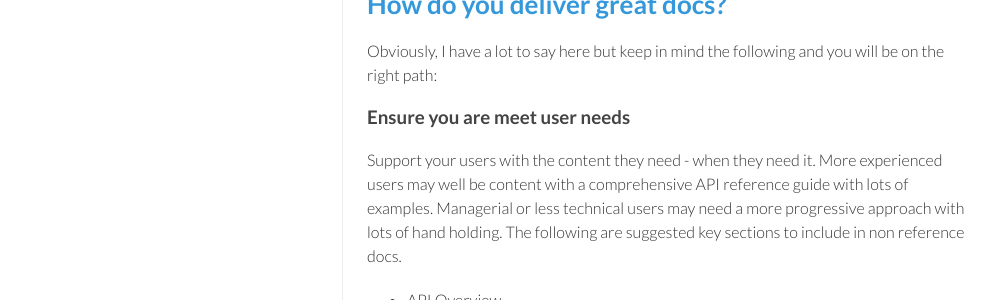
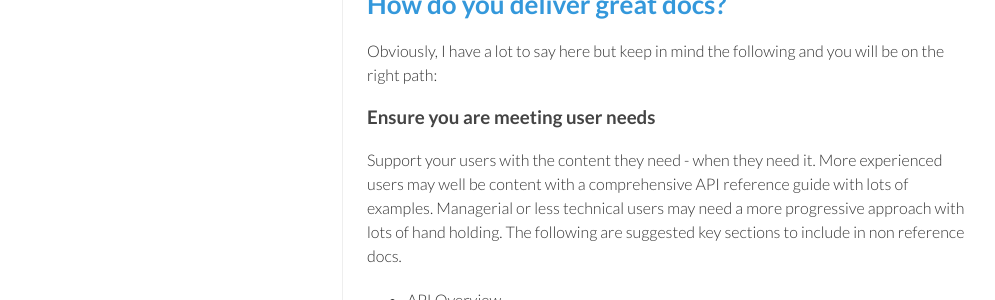
Before and after one commit to ddocs/ddocs.github.io, a Jekyll site: the page built from _posts/2018-06-10-API.md, in a window 1280 px wide and 900 px high, scrolled down 1173 px. Shown: the part 154-454 px from the top of the window, without its empty margins (148-1143 px from the left). Built offline with Jekyll 4.4.1, drawn with Linux system fonts in a browser that asks for light colours; nearby versions of some CDN libraries.

Commit message:
Update 2018-06-10-API.md

```diff
--- a/_posts/2018-06-10-API.md
+++ b/_posts/2018-06-10-API.md
@@ -23,7 +23,7 @@ Your product becomes more valuable when people use it and talk about it to their
 ## How do you deliver great docs?
 Obviously, I have a lot to say here but keep in mind the following and you will be on the right path:
 
-### Ensure you are meet user needs
+### Ensure you are meeting user needs
 Support your users with the content they need - when they need it.
 More experienced users may well be content with a comprehensive API reference guide with lots of examples. Managerial or less technical users may need a more progressive approach with lots of hand holding.
 The following are suggested key sections to include in non reference docs.
```
